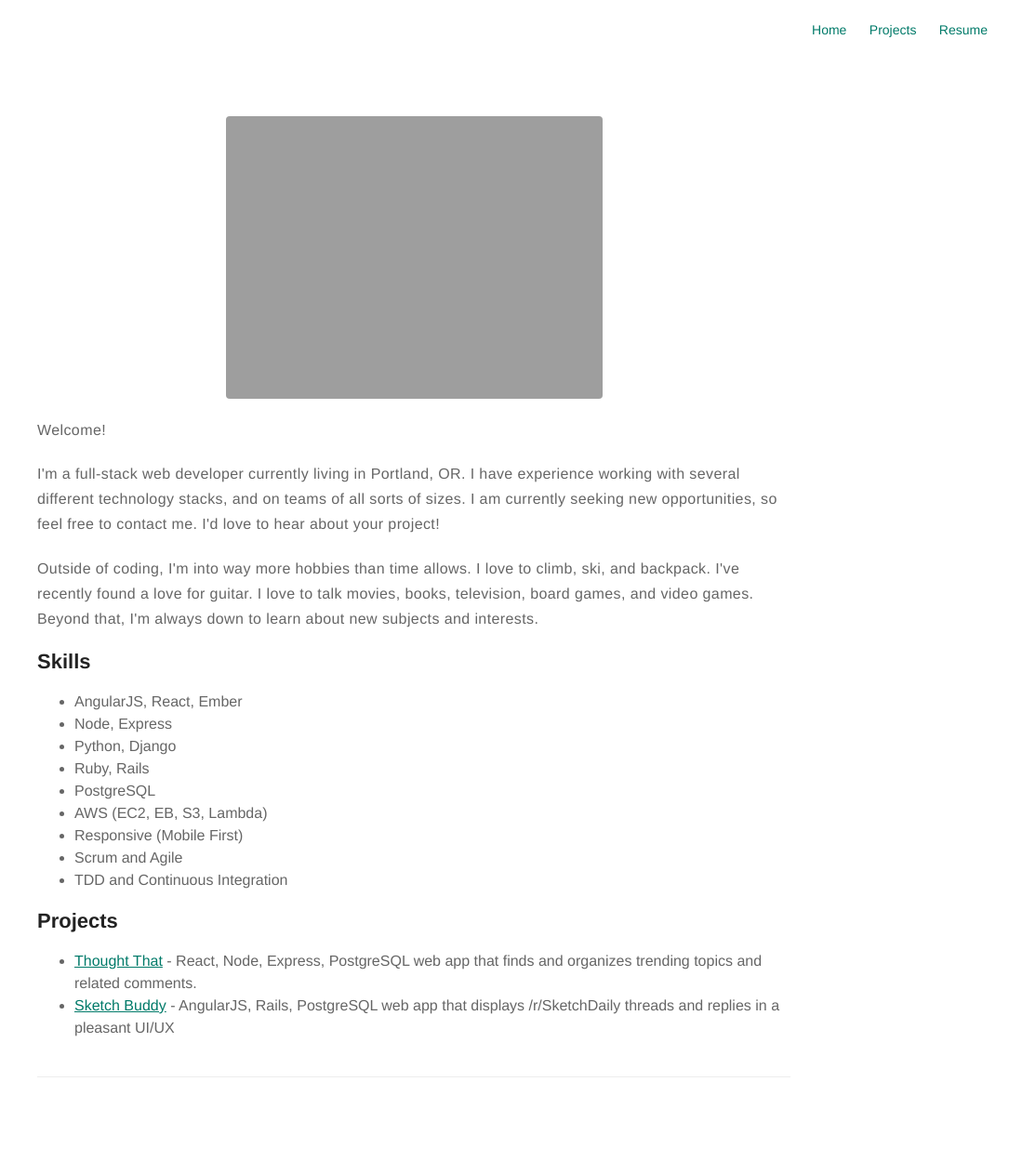
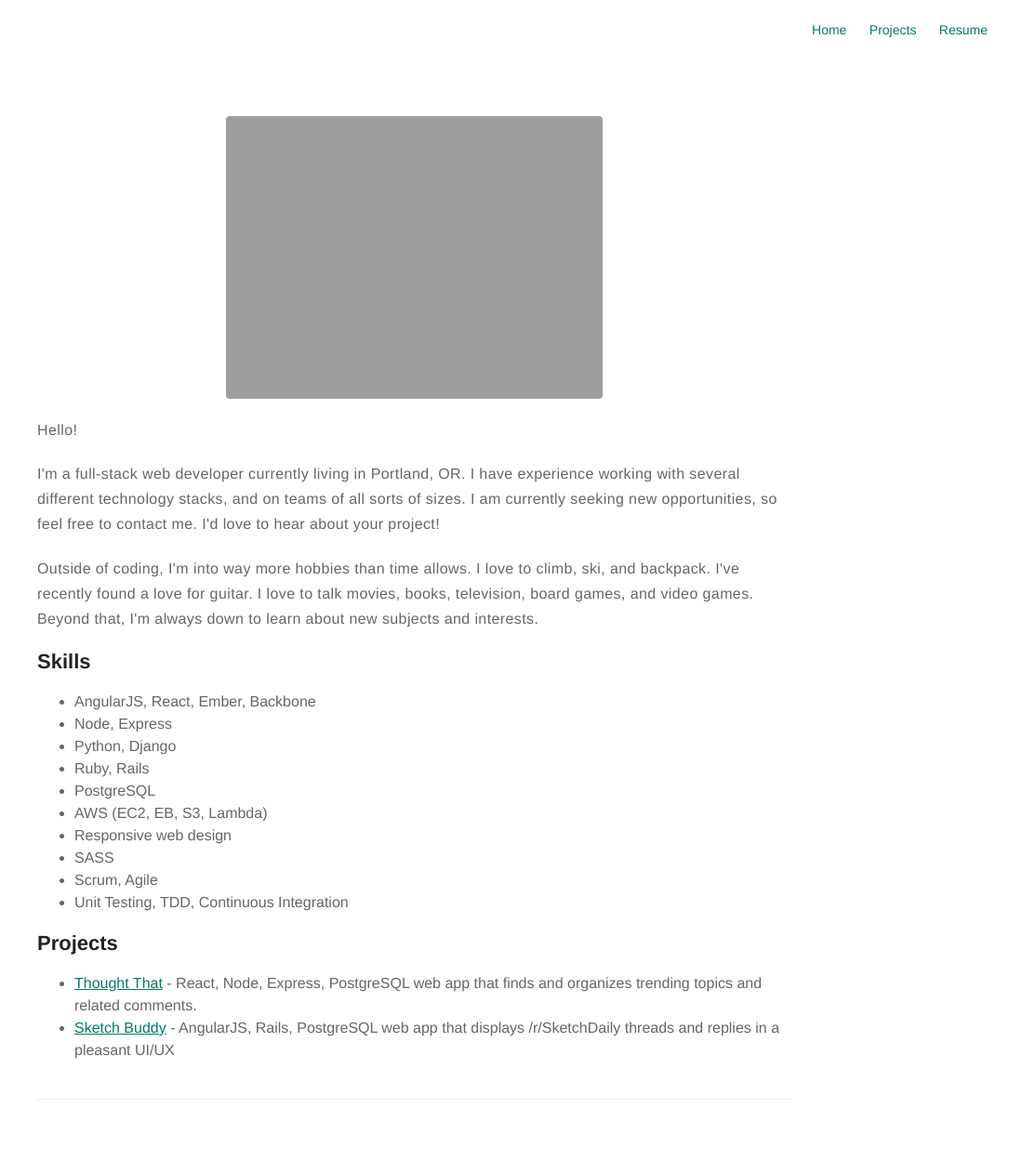
Before and after one commit to ryanwestby/ryanwestby.github.io, a Jekyll site: the page built from about.md, in a window 1280 px wide. Shown: the whole page at 93% size, without its empty margins (195-1280 px from the left). Built offline with Jekyll 4.4.1, drawn with Linux system fonts in a browser that asks for light colours; before the commit the page ends 1239 px from its top, so only the background shows below that.

Commit message:
Update info

```diff
--- a/_config.yml
+++ b/_config.yml
@@ -1,6 +1,6 @@
 # main text of home
 name: Ryan Westby
-bio: Hi, I'm a freelance web developer in Portland, Oregon. Feel free to contact me if you'd like help with your project!
+bio: Hi, I'm a full-stack web developer in Portland, Oregon, currently seeking new opportunities. Feel free to contact me if you're looking for a new teammate!
 
 # twitter summary info
 #description: A blog about technology and stuff related
@@ -51,7 +51,7 @@ github: ryanwestby
 #medium: medium
 # vimeo: myvimeo
 # lanyrd: mylanyrd
-email: jrwestby13@gmail.com
+email: ryan@westby.io
 
 authors:
     ryanwestby:
--- a/about.md
+++ b/about.md
@@ -4,7 +4,7 @@ layout: page
 ---
 ![Profile Image]({{ site.url }}/{{ site.picture }})
 
-<p>Welcome!</p>
+<p>Hello!</p>
 
 <p>I'm a full-stack web developer currently living in Portland, OR. I have experience working with several different technology
 stacks, and on teams of all sorts of sizes. I am currently seeking new opportunities, so feel free to contact me. I'd love to hear about your project!</p>
@@ -19,15 +19,16 @@ Beyond that, I'm always down to learn about new subjects and interests.
 <h2>Skills</h2>
 
 <ul class="skill-list">
-	<li>AngularJS, React, Ember</li>
+	<li>AngularJS, React, Ember, Backbone</li>
 	<li>Node, Express</li>
 	<li>Python, Django</li>
 	<li>Ruby, Rails</li>
 	<li>PostgreSQL</li>
 	<li>AWS (EC2, EB, S3, Lambda)</li>
-	<li>Responsive (Mobile First)</li>
-	<li>Scrum and Agile</li>
-	<li>TDD and Continuous Integration</li>
+	<li>Responsive web design</li>
+	<li>SASS</li>
+	<li>Scrum, Agile</li>
+	<li>Unit Testing, TDD, Continuous Integration</li>
 </ul>
 
 <h2>Projects</h2>
```
